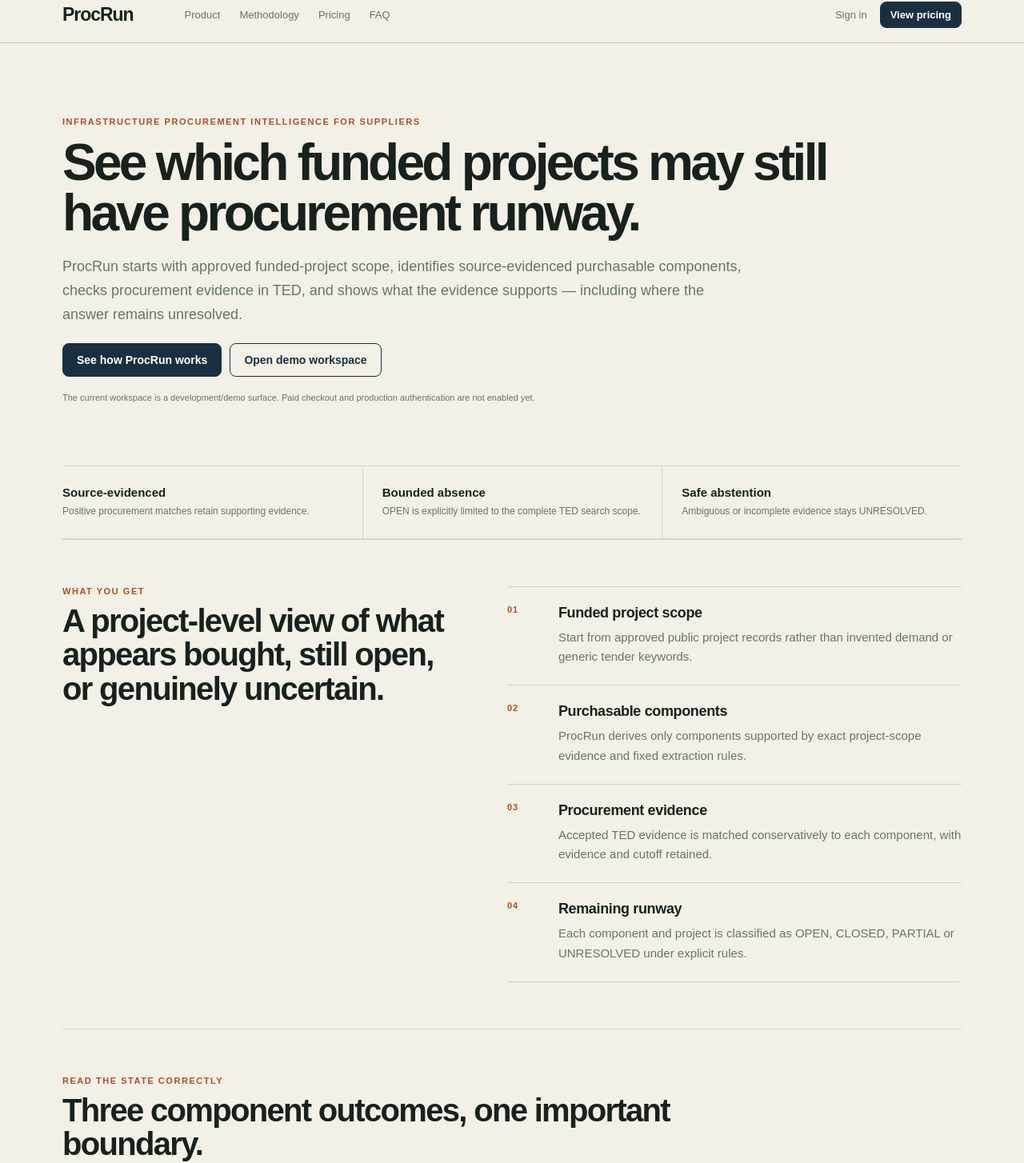
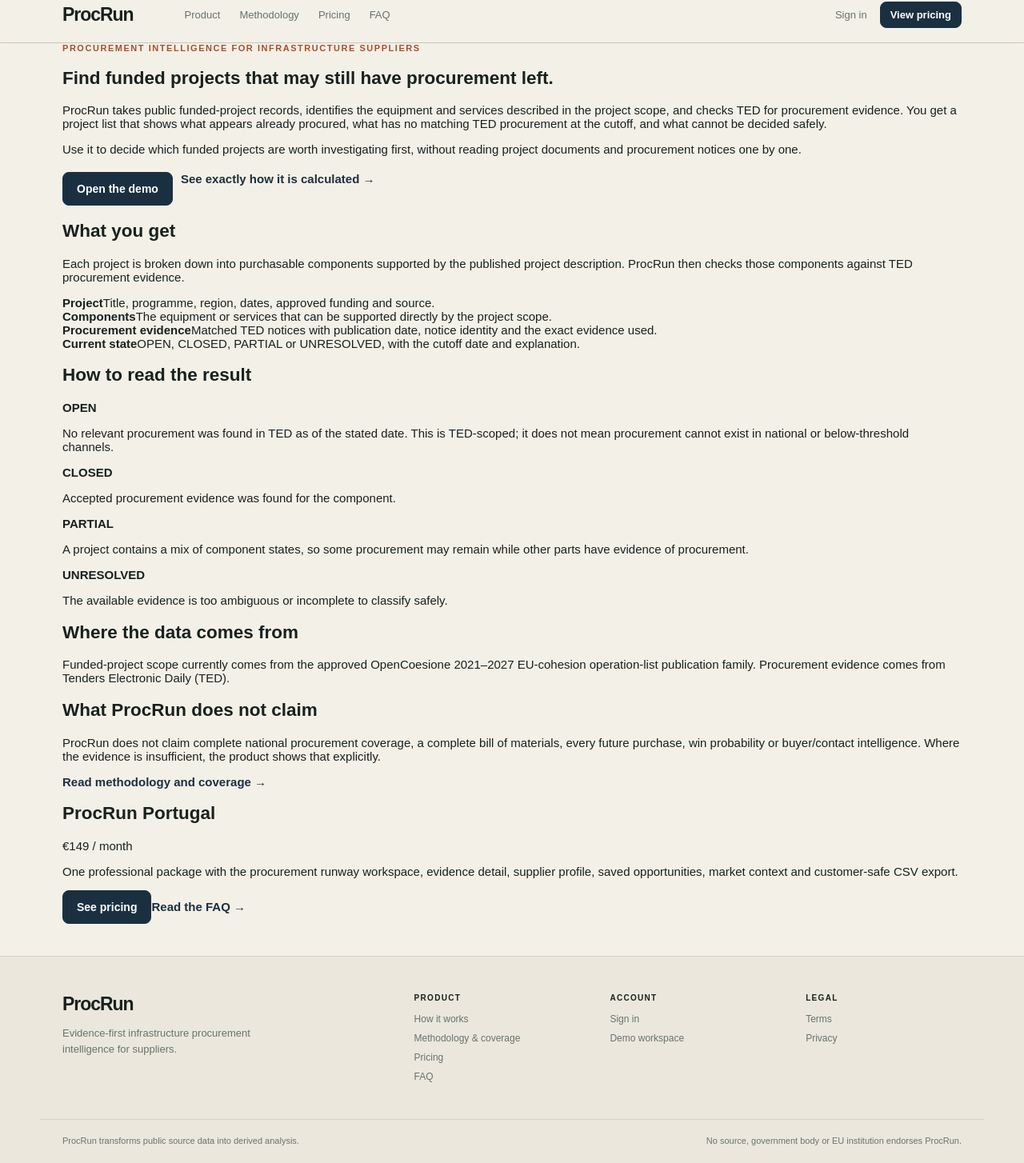
Before and after one commit to martibal/procrun, a Next.js app in the folder web/: page / in a window 1280 px wide. Shown: the part 17-1471 px from the top of the page at 80% size. Built offline with nearby package versions, Linux system fonts and the light colour scheme.

Commit message:
Rewrite landing page with concrete customer copy

```diff
--- a/web/app/page.tsx
+++ b/web/app/page.tsx
@@ -3,64 +3,62 @@
 
 export default function HomePage() {
   return <PublicPage>
-    <section className="hero hero-wide">
-      <div className="eyebrow">Infrastructure procurement intelligence for suppliers</div>
-      <h1>See which funded projects may still have procurement runway.</h1>
-      <p className="lede lede-large">ProcRun starts with approved funded-project scope, identifies source-evidenced purchasable components, checks procurement evidence in TED, and shows what the evidence supports — including where the answer remains unresolved.</p>
+    <section className="landing-hero">
+      <div className="eyebrow">Procurement intelligence for infrastructure suppliers</div>
+      <h1>Find funded projects that may still have procurement left.</h1>
+      <p className="landing-intro">ProcRun takes public funded-project records, identifies the equipment and services described in the project scope, and checks TED for procurement evidence. You get a project list that shows what appears already procured, what has no matching TED procurement at the cutoff, and what cannot be decided safely.</p>
+      <p className="landing-use">Use it to decide which funded projects are worth investigating first, without reading project documents and procurement notices one by one.</p>
       <div className="actions">
-        <Link className="button large" href="/product">See how ProcRun works</Link>
-        <Link className="button secondary large" href="/app">Open demo workspace</Link>
-      </div>
-      <p className="micro hero-note">The current workspace is a development/demo surface. Paid checkout and production authentication are not enabled yet.</p>
-    </section>
-
-    <section className="proof-strip" aria-label="Product principles">
-      <div><strong>Source-evidenced</strong><span>Positive procurement matches retain supporting evidence.</span></div>
-      <div><strong>Bounded absence</strong><span>OPEN is explicitly limited to the complete TED search scope.</span></div>
-      <div><strong>Safe abstention</strong><span>Ambiguous or incomplete evidence stays UNRESOLVED.</span></div>
-    </section>
-
-    <section className="public-section split-section">
-      <div>
-        <div className="eyebrow">What you get</div>
-        <h2 className="display-h2">A project-level view of what appears bought, still open, or genuinely uncertain.</h2>
-      </div>
-      <div className="feature-stack">
-        <div className="feature-row"><span className="step">01</span><div><h3>Funded project scope</h3><p>Start from approved public project records rather than invented demand or generic tender keywords.</p></div></div>
-        <div className="feature-row"><span className="step">02</span><div><h3>Purchasable components</h3><p>ProcRun derives only components supported by exact project-scope evidence and fixed extraction rules.</p></div></div>
-        <div className="feature-row"><span className="step">03</span><div><h3>Procurement evidence</h3><p>Accepted TED evidence is matched conservatively to each component, with evidence and cutoff retained.</p></div></div>
-        <div className="feature-row"><span className="step">04</span><div><h3>Remaining runway</h3><p>Each component and project is classified as OPEN, CLOSED, PARTIAL or UNRESOLVED under explicit rules.</p></div></div>
+        <Link className="button large" href="/app">Open the demo</Link>
+        <Link className="text-link strong landing-secondary-link" href="/methodology">See exactly how it is calculated →</Link>
       </div>
     </section>
 
-    <section className="public-section">
-      <div className="section-heading-row">
-        <div><div className="eyebrow">Read the state correctly</div><h2 className="display-h2 compact-heading">Three component outcomes, one important boundary.</h2></div>
-        <Link className="text-link strong" href="/methodology">Full methodology →</Link>
+    <section className="landing-section landing-two-col">
+      <div>
+        <h2>What you get</h2>
+        <p>Each project is broken down into purchasable components supported by the published project description. ProcRun then checks those components against TED procurement evidence.</p>
       </div>
-      <div className="state-grid">
-        <article className="state-panel"><span className="pill">OPEN · TED-scoped</span><h3>No relevant procurement found in TED as of the stated cutoff.</h3><p>This does not establish that no procurement exists outside TED, including national or below-threshold procedures.</p></article>
-        <article className="state-panel"><span className="pill closed">CLOSED</span><h3>Accepted procurement evidence exists for the specific component.</h3><p>The supporting publication, evidence span, date and matching rationale remain inspectable.</p></article>
-        <article className="state-panel"><span className="pill unresolved">UNRESOLVED</span><h3>The evidence is not strong enough for a safe decision.</h3><p>Incomplete retrieval, ambiguity or insufficient corroboration cannot be converted into an opportunity claim.</p></article>
+      <div className="landing-lines">
+        <div><strong>Project</strong><span>Title, programme, region, dates, approved funding and source.</span></div>
+        <div><strong>Components</strong><span>The equipment or services that can be supported directly by the project scope.</span></div>
+        <div><strong>Procurement evidence</strong><span>Matched TED notices with publication date, notice identity and the exact evidence used.</span></div>
+        <div><strong>Current state</strong><span>OPEN, CLOSED, PARTIAL or UNRESOLVED, with the cutoff date and explanation.</span></div>
       </div>
     </section>
 
-    <section className="public-section split-section coverage-section">
-      <div>
-        <div className="eyebrow">Coverage today</div>
-        <h2 className="display-h2">Know exactly which public sources sit behind the result.</h2>
-        <p className="lede">ProcRun does not imply broader coverage than its approved source contracts support.</p>
-      </div>
-      <div className="coverage-list">
-        <div><strong>Funded-project source</strong><p>OpenCoesione, exact 2021–2027 EU-cohesion operation-list publication family. The current live funded-project route is PR FESR Lombardia.</p></div>
-        <div><strong>Procurement evidence</strong><p>Tenders Electronic Daily (TED), used for field-bounded procurement evidence and the MVP negative-search boundary.</p></div>
-        <div><strong>What is outside the claim</strong><p>ProcRun does not claim complete national procurement coverage, every future purchase, a complete bill of materials, win probability or buyer-person intelligence.</p></div>
+    <section className="landing-section">
+      <h2>How to read the result</h2>
+      <div className="landing-status-list">
+        <div><strong>OPEN</strong><p>No relevant procurement was found in TED as of the stated date. This is TED-scoped; it does not mean procurement cannot exist in national or below-threshold channels.</p></div>
+        <div><strong>CLOSED</strong><p>Accepted procurement evidence was found for the component.</p></div>
+        <div><strong>PARTIAL</strong><p>A project contains a mix of component states, so some procurement may remain while other parts have evidence of procurement.</p></div>
+        <div><strong>UNRESOLVED</strong><p>The available evidence is too ambiguous or incomplete to classify safely.</p></div>
       </div>
     </section>
 
-    <section className="public-section cta-band">
-      <div><div className="eyebrow">Launch package</div><h2 className="display-h2 compact-heading">Professional procurement evidence, €149 per month.</h2><p className="lede">One launch package. No permanent free tier is planned.</p></div>
-      <div className="actions"><Link className="button large" href="/pricing">See pricing details</Link><Link className="button secondary large" href="/faq">Read FAQ</Link></div>
+    <section className="landing-section landing-two-col">
+      <div>
+        <h2>Where the data comes from</h2>
+        <p>Funded-project scope currently comes from the approved OpenCoesione 2021–2027 EU-cohesion operation-list publication family. Procurement evidence comes from Tenders Electronic Daily (TED).</p>
+      </div>
+      <div>
+        <h2>What ProcRun does not claim</h2>
+        <p>ProcRun does not claim complete national procurement coverage, a complete bill of materials, every future purchase, win probability or buyer/contact intelligence. Where the evidence is insufficient, the product shows that explicitly.</p>
+        <Link className="text-link strong" href="/methodology">Read methodology and coverage →</Link>
+      </div>
+    </section>
+
+    <section className="landing-section landing-bottom">
+      <div>
+        <h2>ProcRun Portugal</h2>
+        <p className="landing-price">€149 <span>/ month</span></p>
+        <p>One professional package with the procurement runway workspace, evidence detail, supplier profile, saved opportunities, market context and customer-safe CSV export.</p>
+      </div>
+      <div className="landing-bottom-action">
+        <Link className="button large" href="/pricing">See pricing</Link>
+        <Link className="text-link strong" href="/faq">Read the FAQ →</Link>
+      </div>
     </section>
   </PublicPage>;
 }
```
